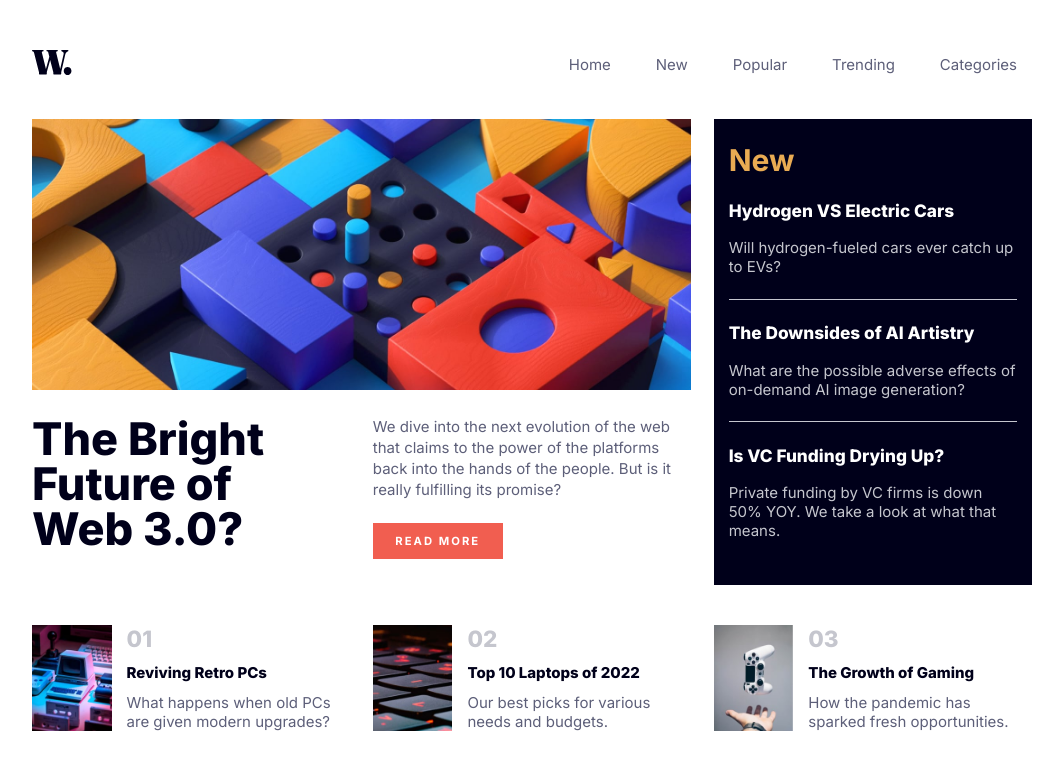
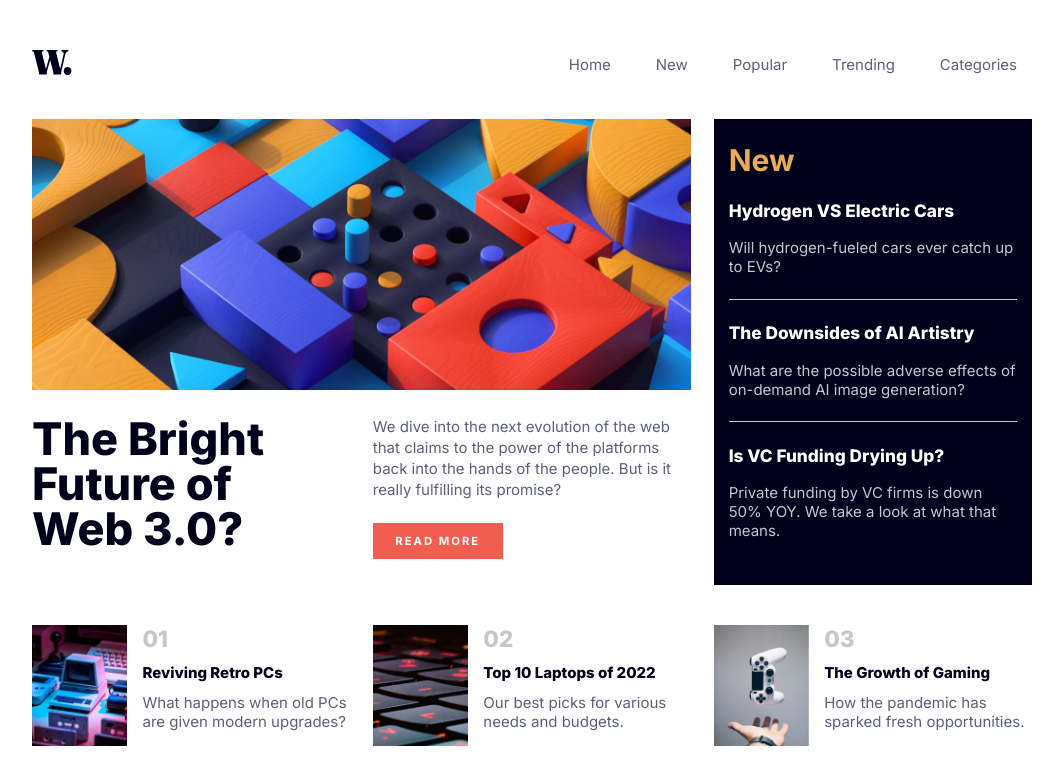
Before and after one commit to vincora/news-homepage, a React (Create React App) app: page / in a window 1280 px wide. Shown: the top 784 px of the page, without its empty margins (108-1171 px from the left). Built offline with nearby package versions, Linux system fonts and the light colour scheme.

Commit message:
img object-fit

```diff
--- a/src/Article.scss
+++ b/src/Article.scss
@@ -1,13 +1,12 @@
 .article{
     display: flex;
+    align-items: flex-start;
     gap: 1em;
     cursor: pointer;
 
     &__picture{
-        width: 25%;
-    }
-    &__text-wrapper{
-
+        width: 30%;
+        object-fit: contain;
     }
     &__number{
         font-size: 1.5em;
```
